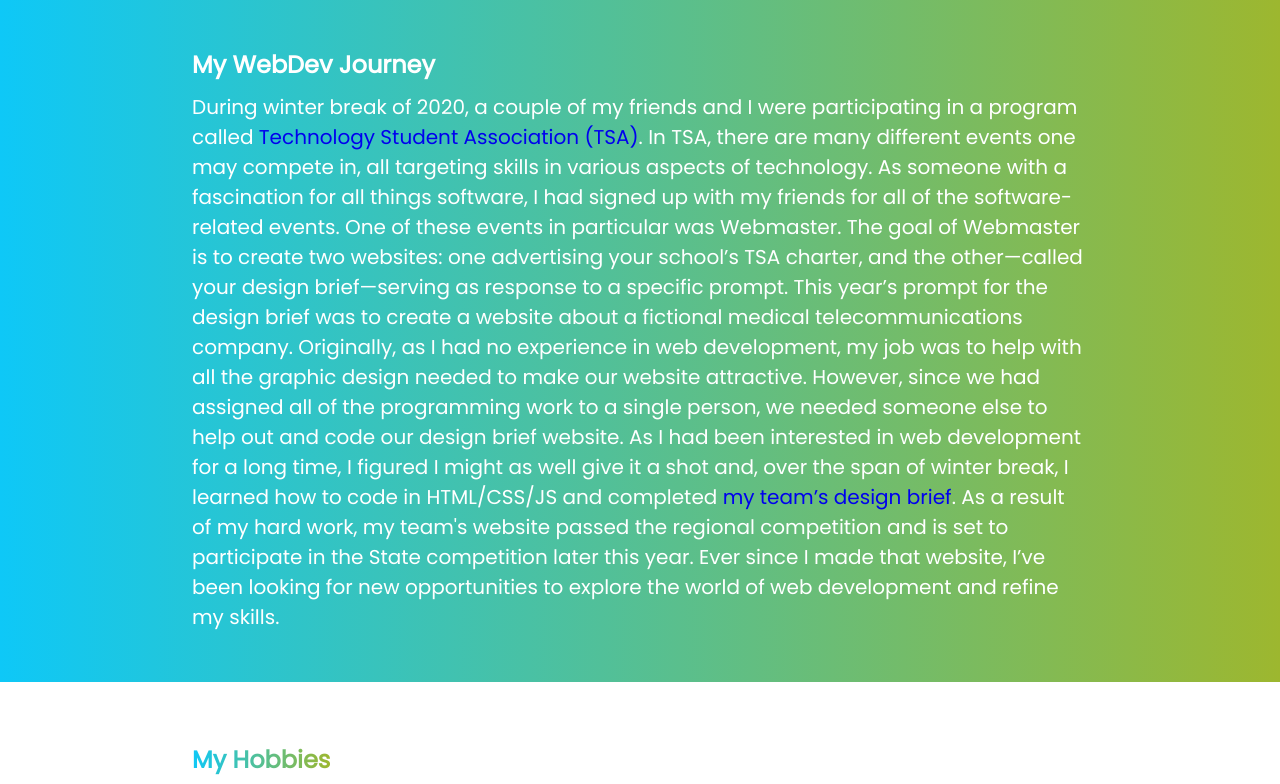
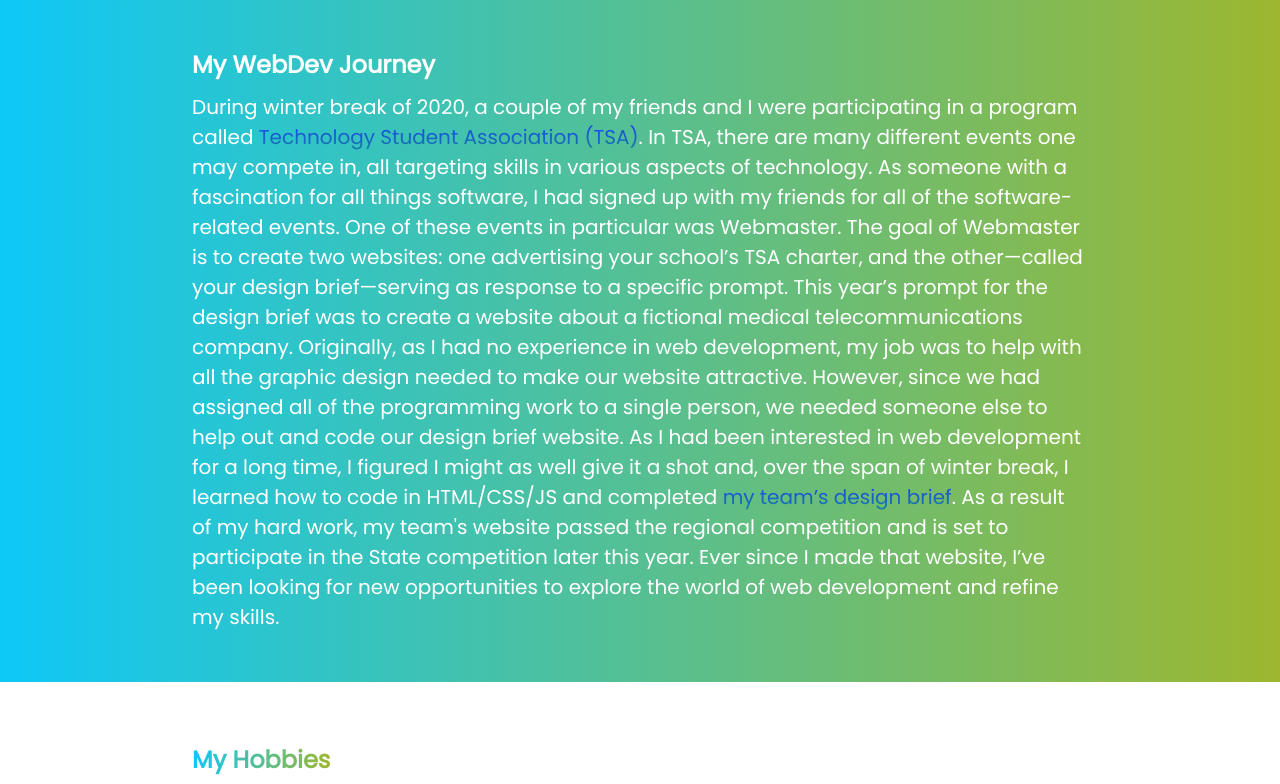
Before and after one commit to Angad-The-Coder/angad-the-coder.github.io, a plain HTML site: page index.html in a window 1280 px wide. Shown: the part 1520-2304 px from the top of the page. Drawn offline with nearby package versions, Linux system fonts and the light colour scheme.

Commit message:
Adding unpushed changes to 'oops.'

```diff
--- a/index.css
+++ b/index.css
@@ -23,6 +23,15 @@ a {
     display: inline-block;
     overflow: visible;
     text-align: left;
+}
+.center_div a{
+    display: inline-block;
+    background: linear-gradient(to bottom, #0EC8F7, #9DB72F);
+    background: -webkit-linear-gradient(to bottom, #0EC8F7, #9DB72F);
+    background-clip: text;
+    -webkit-background-clip: text;
+    color: transparent;
+    -webkit-text-fill-color: transparent;
 }
 .img_div {
     margin: 20px 0;
@@ -68,6 +77,15 @@ a {
     background: linear-gradient(to right, #0EC8F7, #9DB72F);
     background: -webkit-linear-gradient(to right, #0EC8F7, #9DB72F);
     color: white;
+}
+.gradient_div a {
+    display: inline-block;
+    background: linear-gradient(to bottom, #1D3EF7, #11839c);
+    background: -webkit-linear-gradient(to bottom, #1D3EF7, #11839c);
+    background-clip: text;
+    -webkit-background-clip: text;
+    color: transparent;
+    -webkit-text-fill-color: transparent;
 }
 .section {
     text-align: center;
--- a/index.js
+++ b/index.js
@@ -1,3 +1,5 @@
+/* Trigger hamburger animation */
+
 function barsToggle(x) {
   $(x).toggleClass("change");
   if ($("#menu_items").height() == 0) {
@@ -7,13 +9,13 @@ function barsToggle(x) {
   }
 }
 
-if (window.innerWidth < 1100) {
+if (window.innerWidth < 850) {
   $("#hamburger").css("visibility", "visible");
   $("#nav_items").css("visibility", "hidden");
 }
 
 window.onresize = function() {
-  if (window.innerWidth < 1100) {
+  if (window.innerWidth < 850) {
     $("#hamburger").css("opacity", 1);
     $("#hamburger").css("visibility", "visible");
     $("#nav_items").css("opacity", 0);
@@ -30,9 +32,10 @@ window.onresize = function() {
   }
 }
 
+/* Check if element is visible on user's screen */
+
 function is_visible(elem) {
   var docViewTop = $(window).scrollTop();
-  var docViewBottom = docViewTop + $(window).height();
 
   var elemTop = $(elem).offset().top - 60;
   var elemBottom = elemTop + $(elem).height();
@@ -40,11 +43,14 @@ function is_visible(elem) {
   return ((elemBottom >= docViewTop) && (elemTop <= docViewTop));
 }
 
+/* Set a certain element to be active on the navigation menus */
 
 function set_active(class_name, type="a") {
   $(type).removeClass("active");
   $(class_name).addClass("active");
 }
+
+/* Change 'active' page in navigation menus on scroll*/
 
 $(window).scroll(function() {
   if ((window.innerHeight + window.scrollY) >= document.body.offsetHeight) {
@@ -112,5 +118,5 @@ for(let i = 0; i < t_list.length; i++){
   }
 }
 
-let who_i_am_list = ["an artist.", "logical.", "diligent.", "Angad Bhargav."]
+let who_i_am_list = ["artistic.", "logical.", "diligent.", "Angad Bhargav."]
 type(".cursor", "#who_i_am", who_i_am_list);
```
